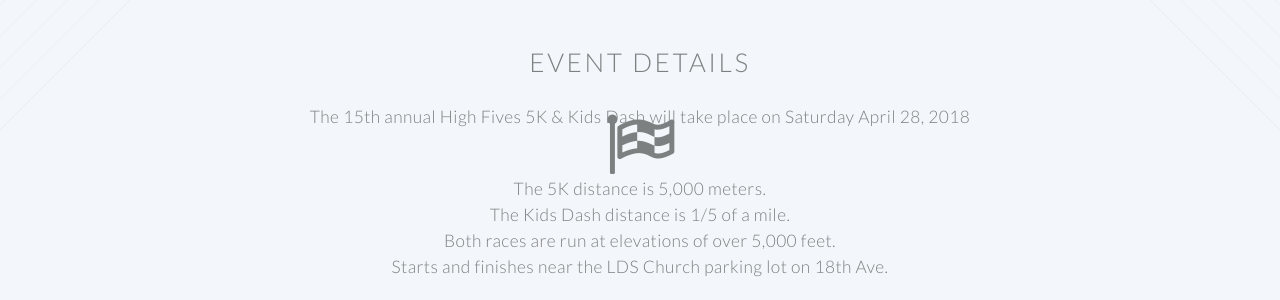
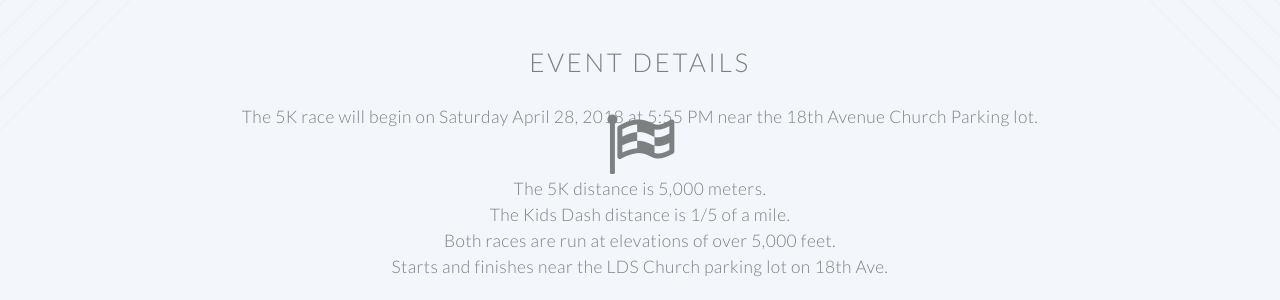
Before and after one commit to benhansen-io/HighFives5k, a Jekyll site: the page built from index.html, in a window 1280 px wide and 900 px high, scrolled down 537 px. Shown: the part 154-454 px from the top of the window. Built offline with Jekyll 4.4.1, drawn with Linux system fonts in a browser that asks for light colours.

Commit message:
Update index.html

```diff
--- a/index.html
+++ b/index.html
@@ -34,7 +34,7 @@ high avenues of <strong>Salt Lake City</strong>.</p>
 				<header class="special container">
 					<h2>Event Details</h2>
 
-					<p>The 15th annual High Fives 5K & Kids Dash will take place on Saturday April 28, 2018</p>
+					<p>The 5K race will begin on Saturday April 28, 2018 at 5:55 PM near the 18th Avenue Church Parking lot.</p>
 
 					<i style="position: relative; left: 350px; top: 75px;" class="offseticon icon fa-flag-checkered fa-4x"></i>
 					<ul>
```
